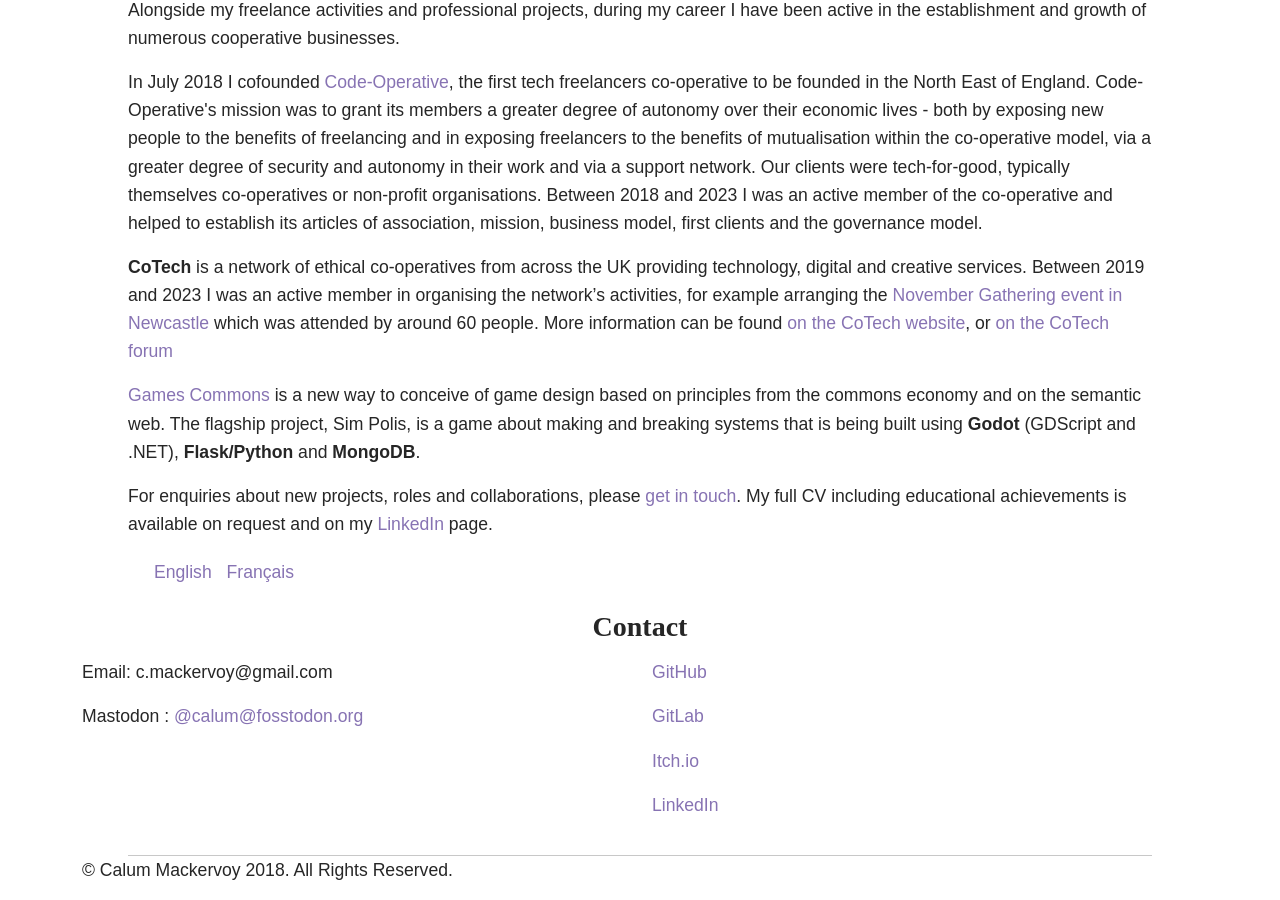
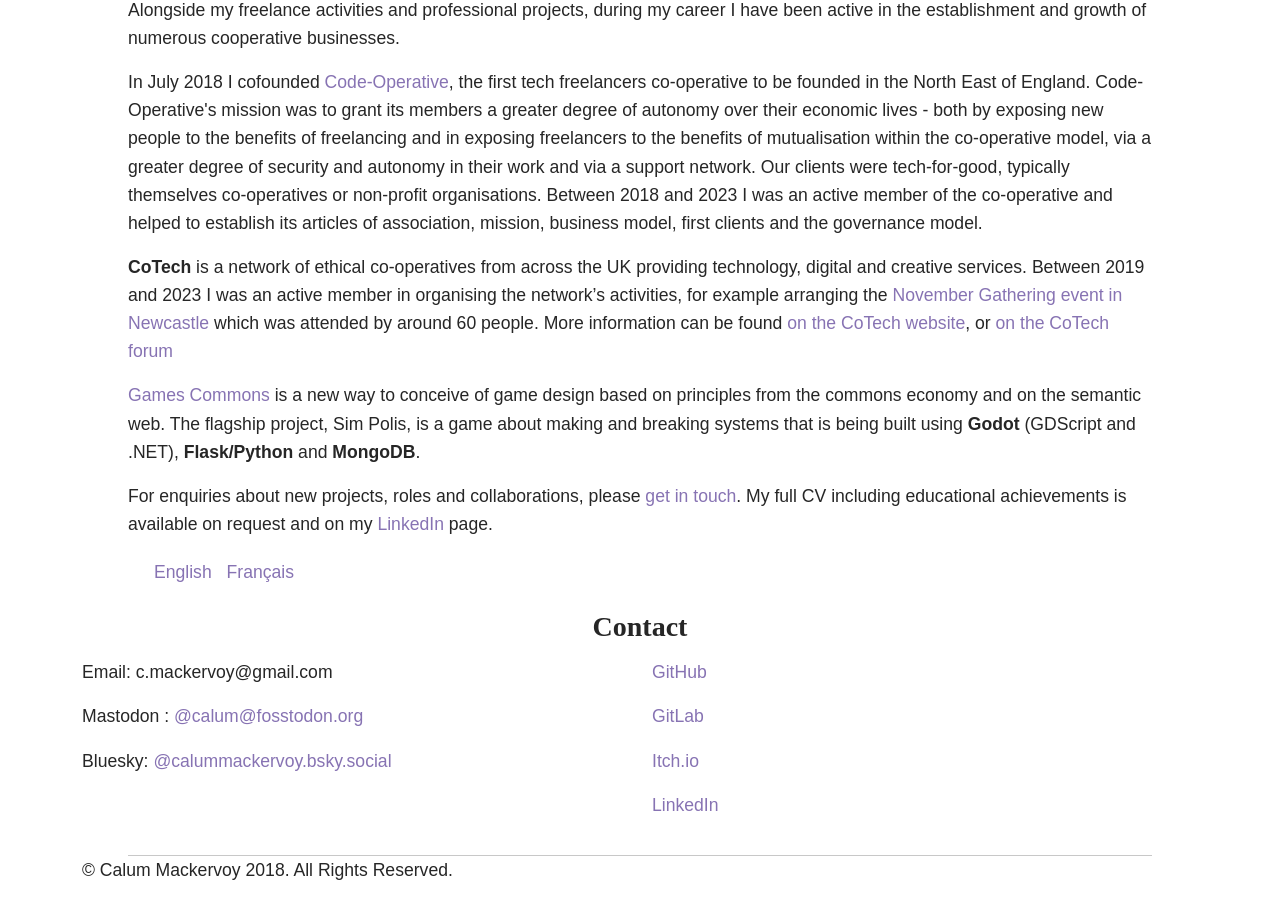
Before and after one commit to calummackervoy/calummackervoy.github.io, a Jekyll site: the page built from index.html, in a window 1280 px wide and 900 px high, scrolled down 4304 px. Built offline with Jekyll 4.4.1, drawn with Linux system fonts in a browser that asks for light colours; some web fonts are replaced.

Commit message:
Add Bluesky to contact footer

```diff
--- a/_includes/footer.html
+++ b/_includes/footer.html
@@ -25,6 +25,7 @@
             <p>Email: {{ site.email }}</p>
             <p>Mastodon {% if page.lang == "fr" %}(Anglais){% endif %}: <a href="https://fosstodon.org/@calum">@calum@fosstodon.org</a></p>
             {% if page.lang == "fr" %}<p>Mastodon (Français): <a href="https://mamot.fr/@calummackervoy">@calummackervoy@marmot.fr</a></p>{% endif %}
+            <p>Bluesky: <a href="https://bsky.app/profile/calummackervoy.bsky.social">@calummackervoy.bsky.social</a></p>
         </div>
         <div class="col-sm-6">
             <p><a href="https://github.com/calummackervoy">GitHub</a></p>
```
